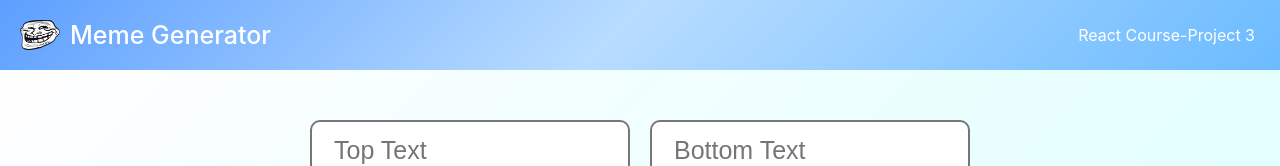
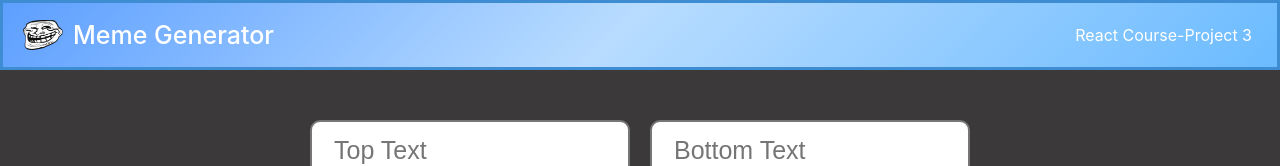
Before and after one commit to Tinady/scrimba-react-course, a React (Create React App) app in the folder memegenerator/: page / in a window 1280 px wide. Shown: the top 166 px of the page. Built offline with nearby package versions, Linux system fonts and the light colour scheme.

Commit message:
Update App.css

```diff
--- a/memegenerator/src/App.css
+++ b/memegenerator/src/App.css
@@ -8,6 +8,8 @@
    display: flex;
    align-items: center;
    justify-content: space-between;
+   border-style: solid;
+   border-color: #3e8cd1;
 }
 
 .logo-container{
@@ -39,7 +41,7 @@
 
   display: flex;
   flex-direction: column;
-  background-image: linear-gradient(-225deg, #FFFEFF 0%, #D7FFFE 100%);
+ background-color:rgb(59, 57, 57) ;
 
 
 
```
